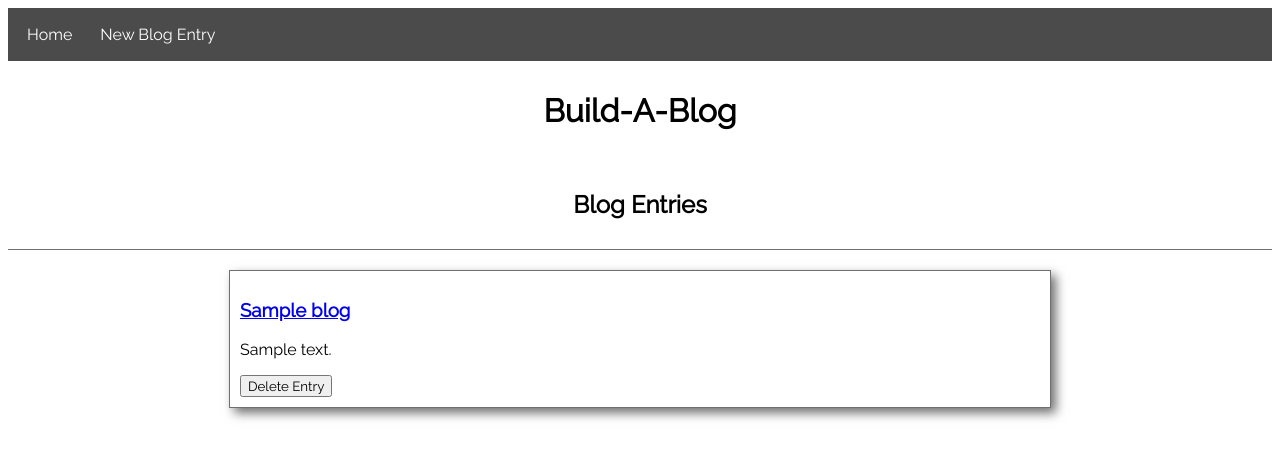
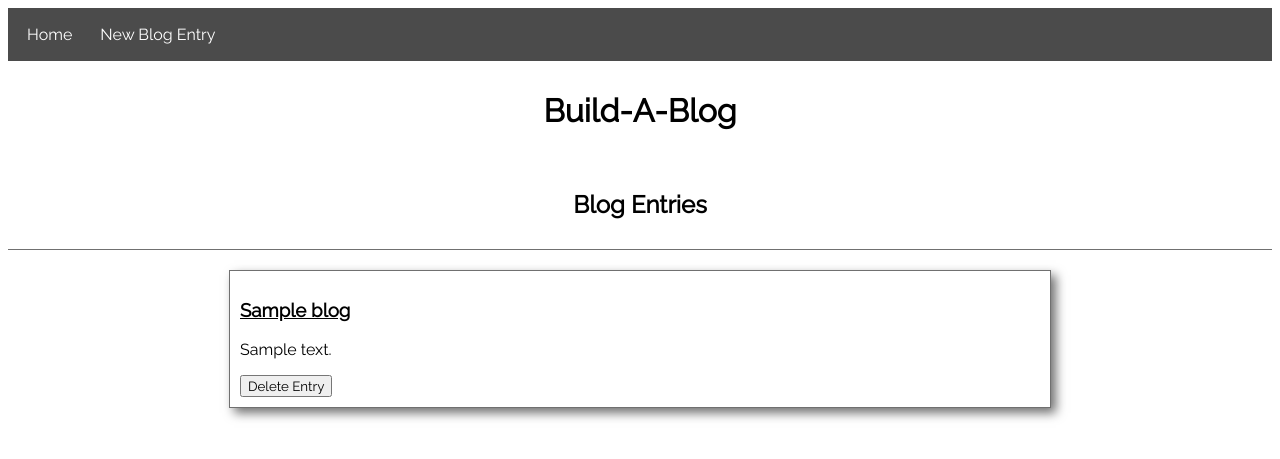
Before and after one commit to amyschremp/blogz, a Flask app: template templates/blog.html in a window 1280 px wide. Shown: the top 459 px of the page. Run offline with Flask 2, Linux system fonts and the light colour scheme; the template is opened without the code that fills it: most values are stand-ins (such as "Sample title", 1, 10 or a date in 2020); data that the repository does not hold is empty.

Commit message:
finished project

```diff
--- a/static/style.css
+++ b/static/style.css
@@ -42,6 +42,10 @@
     border-bottom: 1px solid rgb(112, 112, 112);
 }
 
+div h3 a {
+    color: black;
+}
+
 div h3 a:visited {
     color: black;
 }
--- a/templates/new_post.html
+++ b/templates/new_post.html
@@ -22,8 +22,7 @@
         <tr>
             <td><label for='blog_content'>Body</label></td>
             <td>
-                #stuck here resizing
-                <textarea style='width: 3em; height: 3em;' name='blog_content'></textarea>
+                <textarea style='margin:0px; height: 280px; width: 350px;' name='blog_content'></textarea>
             </td>
         </tr>
         <tr>
```
